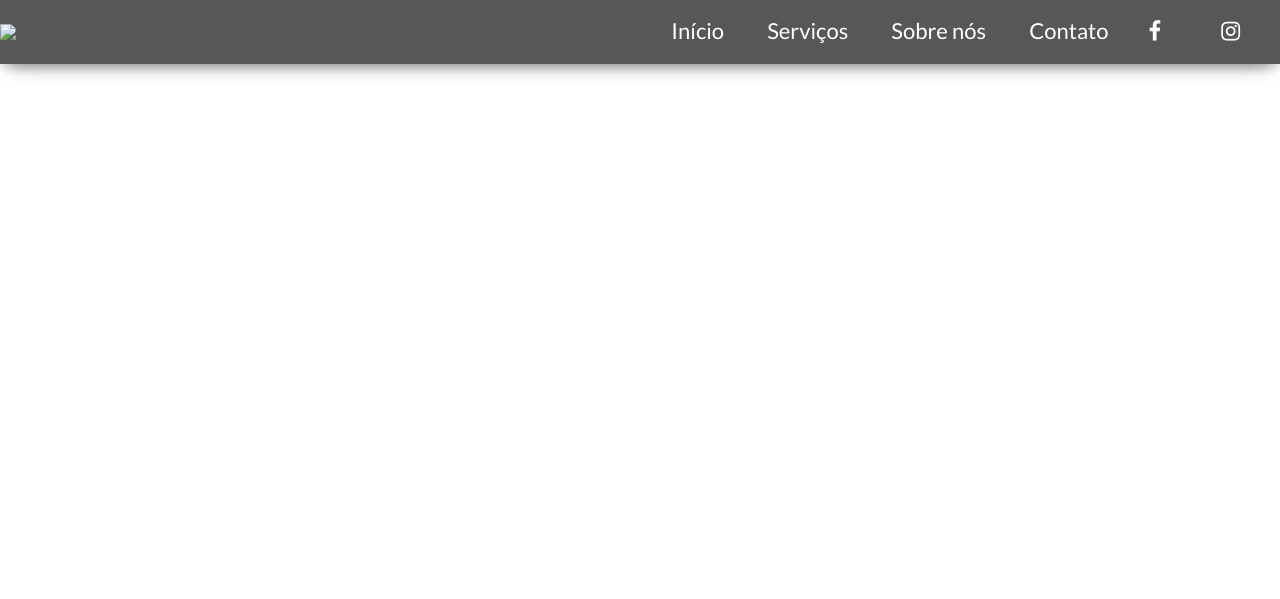
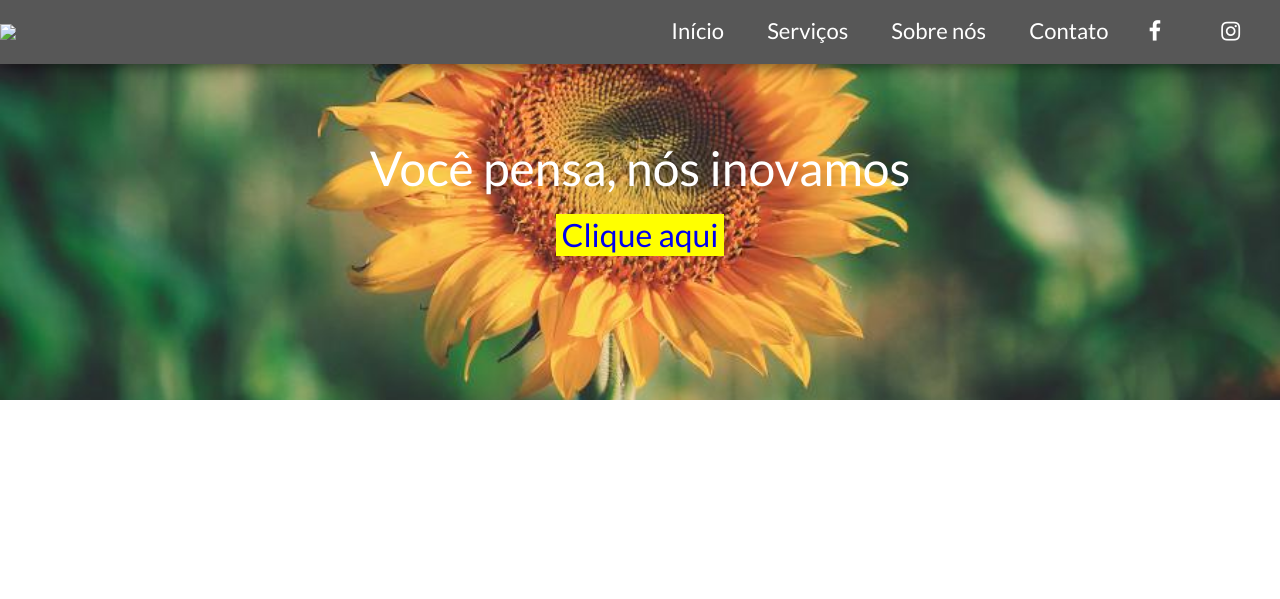
Before and after one commit to citi-onboarding/inovagrojr, a Django app: template mysite/core/templates/index.html in a window 1280 px wide. Shown: the top 599 px of the page. Run offline with Django 3.2, Linux system fonts and the light colour scheme; the template is opened without the code that fills it, so the values that code supplies are empty; some libraries are stand-ins or nearby versions.

Commit message:
Criação do banner da página principal

```diff
--- a/mysite/core/templates/css/index.css
+++ b/mysite/core/templates/css/index.css
@@ -25,6 +25,10 @@ body{
   text-align: right;
   font-size: 22px;
   font-weight: 500;
+}
+
+.navbar.responsive .navbar-collapse li {
+	display: block;
 }
 
 .navbar-collapse {
@@ -55,6 +59,30 @@ a:link {
 
 .fixed-nav nav {
   position: fixed;
+}
+
+#banner {
+	height: 50vh;
+	background: url('../images/banner.jpg');
+	background-position: center;
+	background-repeat: no-repeat;
+	background-size: cover;
+	display: flex;
+	justify-content: center;
+	align-items: center;
+	flex-direction: column;
+}
+
+#banner h2 {
+	color: white;
+	font-size: 3em;
+	margin-bottom: 22px;
+}
+
+#banner a {
+	background: yellow;
+	padding: 5px;
+	font-size: 2em;
 }
 
 @media screen and (max-width: 1100px) {
--- a/mysite/core/templates/index.html
+++ b/mysite/core/templates/index.html
@@ -33,7 +33,8 @@
 	</nav>
 
   	<div class="section-container" id="banner">
-  		<!-- <img class ="img-banner" src="images\banner.jpg"> -->
+  		<h2>Você pensa, nós inovamos</h2>
+  		<a href="#">Clique aqui</a>
   	</div>
 
   	<div class="section-container" id ="servicos">
```
